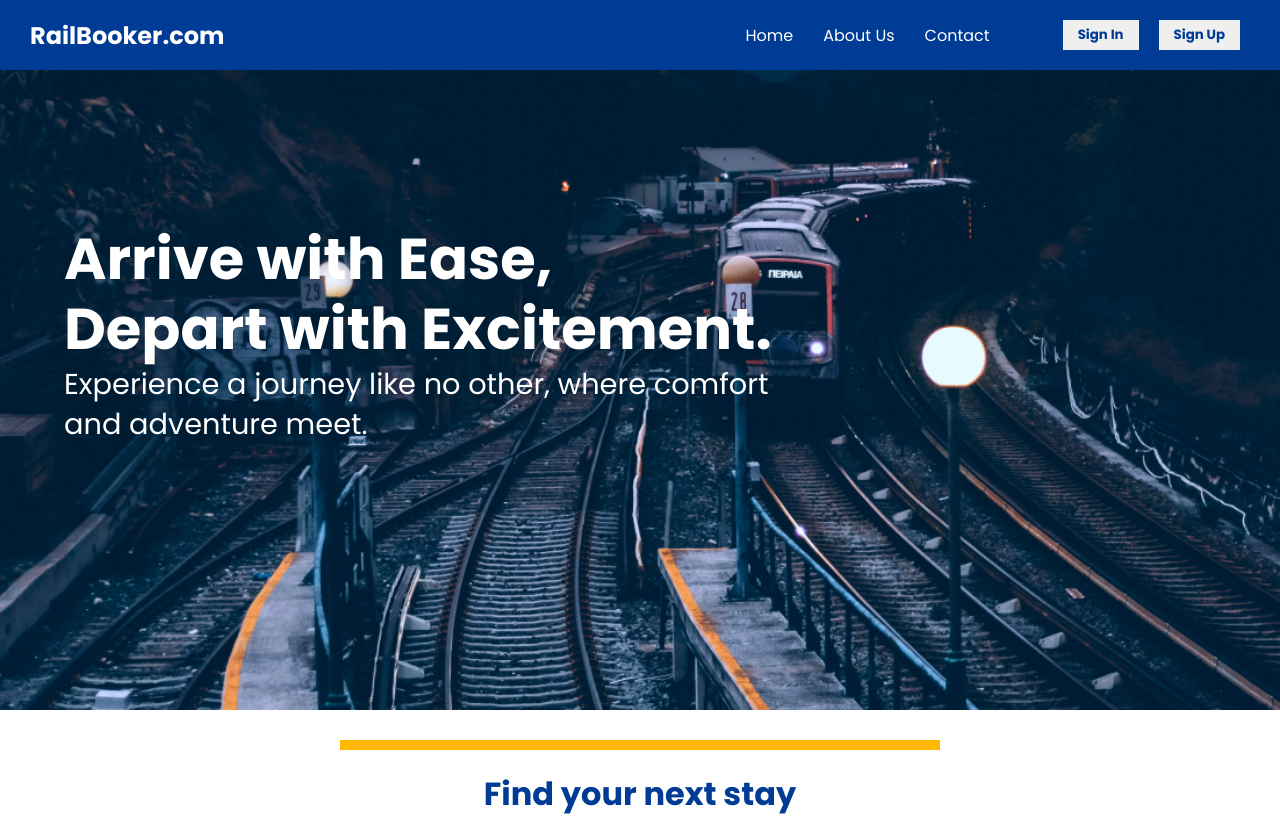
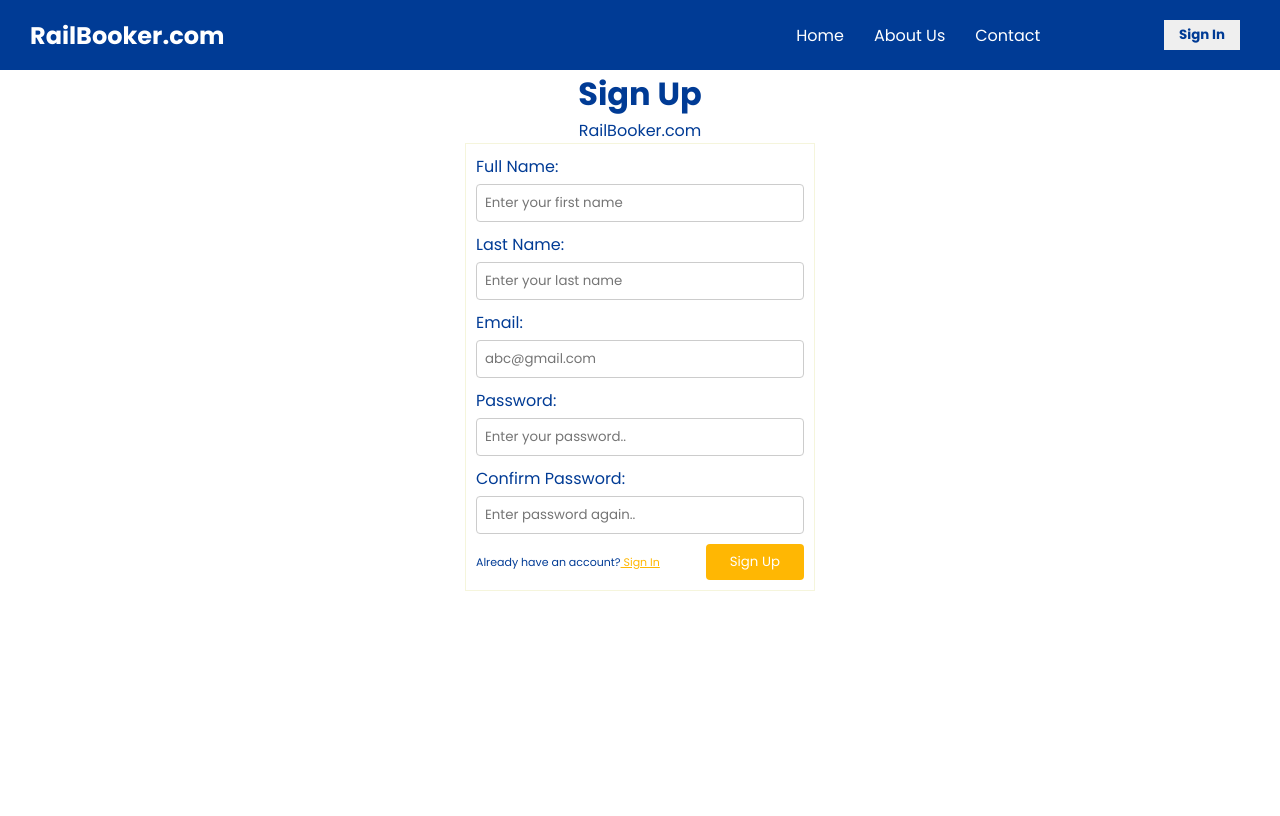
Before and after one commit to UMAR-78/Railway_Station_System, a React (Create React App) app in the folder frontend/: page /signup in a window 1280 px wide. Shown: the top 816 px of the page. Built offline with nearby package versions, Linux system fonts and the light colour scheme.

Commit message:
"Add Sign in page UI design"

```diff
--- a/frontend/package.json
+++ b/frontend/package.json
@@ -8,8 +8,10 @@
     "@testing-library/user-event": "^13.5.0",
     "react": "^18.2.0",
     "react-dom": "^18.2.0",
+    "react-icons": "^4.11.0",
     "react-router-dom": "^6.18.0",
     "react-scripts": "5.0.1",
+    "react-toastify": "^9.1.3",
     "web-vitals": "^2.1.4"
   },
   "scripts": {
--- a/frontend/src/App.js
+++ b/frontend/src/App.js
@@ -3,22 +3,26 @@ import Header from "./components/Header/Header";
 import HeroSection from "./components/Hero/Hero";
 import SearchSection from "./components/Search/Search";
 import Destination from "./components/TravelDestinations/Destination";
-import { BrowserRouter as  Router, Routes, Route } from "react-router-dom";
-import SignIn from './pages/SignIn/SignIn'
+import { BrowserRouter as Router, Routes, Route } from "react-router-dom";
+import SignIn from "./pages/SignIn/SignIn";
+import SignUp from "./pages/SignUp/SignUp";
+import { ToastContainer } from "react-toastify";
+import "react-toastify/dist/ReactToastify.css";
 
 function App() {
   return (
     <>
-      <Header/>
-      <HeroSection/>
-      <div className="Separator"></div>
-      <SearchSection/>
-      <Destination/>
       <Router>
-        <Routes>
-          <Route path="/signin" element={<SignIn />} />
-        </Routes>
+        <div>
+          <Header />
+          <Routes>
+            <Route path="/signin" element={<SignIn />} />
+            <Route path="/signup" element={<SignUp />} />
+            {/* Add more routes for other pages if needed */}
+          </Routes>
+        </div>
       </Router>
+      <ToastContainer/>
     </>
   );
 }
--- a/frontend/src/components/Header/Header.jsx
+++ b/frontend/src/components/Header/Header.jsx
@@ -24,9 +24,12 @@ const Navbar = () => {
       </div>
 
       <div>
-        {/* <Link to="/signin"></Link> */}
-        <button  className="button"> Sign In</button>
-        <button className="button"> Sign Up</button>
+        <Link to="/signin">
+          <button type="button" className="button">
+            {" "}
+            Sign In
+          </button>
+        </Link>
       </div>
     </div>
   );
--- a/frontend/src/pages/SignIn/SignIn.css
+++ b/frontend/src/pages/SignIn/SignIn.css
@@ -1,33 +1,102 @@
-/* Login.css */
-
-.login-container {
-    display: flex;
-    justify-content: center;
-    align-items: center;
-    height: 100vh;
-    background-color: #f5f5f5;
+.heading_signupfrom{
+  color: #003B95;
+  text-align: center
+  ;
 }
 
-  .login-form {
-    background-color: #ffffff;
-    padding: 20px;
-    border-radius: 8px;
-    box-shadow: 0px 0px 10px rgba(0, 0, 0, 0.1);
+.textField
+{
+  text-align: center;
 }
 
-  .form-group {
-    margin-bottom: 20px;
+.SignUpForm {
+  display: flex;
+  flex-direction: column;
+  max-width: 350px;
+  margin: 0 auto;
+  padding: 10px 10px;
+  color: #003B95;
+  border: 1px solid beige;
 }
 
-  label {
-    display: block;
-    margin-bottom: 8px;
-    font-weight: bold;
+.formRow {
+  display: flex;
+  justify-content: space-between;
+  gap: 30px;
+  margin-bottom: 10px;
 }
 
-  input {
+.formField {
+  flex: 1;
+}
+
+.formField label {
+  display: block;
+  margin-bottom: 5px;
+}
+
+.formField input {
   width: 100%;
-    padding: 10px;
+  padding: 8px;
   border: 1px solid #ccc;
   border-radius: 4px;
 }
+
+.formField input,
+.formField select {
+width: 100%;
+padding: 8px;
+border: 1px solid #ccc;
+border-radius: 4px;
+}
+
+.SignInbutton {
+  width: 100%;
+  padding: 8px;
+  background-color: #ffb703;
+  color: #fff;
+  border: none;
+  border-radius: 4px;
+  cursor: pointer;
+  margin-top: 10px;
+}
+
+.SignInbutton:hover {
+  background-color: #ffb703;
+}
+
+.lastRow
+{
+  display: flex;
+  align-items: center;
+  justify-content: space-between;
+}
+.lastRowText
+{
+  font-size: 11px;
+}
+.span-text
+{
+  text-decoration: underline;
+  color: #ffb703;
+  cursor: pointer;
+}
+.ForgetPasswordText
+{
+  font-size: 10px;
+  cursor: pointer;
+}
+.continueWithGoogle
+{
+  text-align: center;
+  margin-top: 20px;
+}
+.lkkjj
+{
+  display: flex;
+  align-items: center;
+  justify-content: center;
+  gap: 5px;
+  cursor: pointer;
+ /* margin-right: 20px; */
+}
--- a/frontend/src/pages/SignIn/SignIn.jsx
+++ b/frontend/src/pages/SignIn/SignIn.jsx
@@ -1,9 +1,64 @@
-import React from 'react'
+import React from "react";
+import "./SignIn.css";
+import { FcGoogle } from "react-icons/fc";
+import { Link } from "react-router-dom";
+const SignUp = () => {
+  return (
+    <div>
+      <div className="SignUpDiv">
+        <div className="textField">
+          <h1 className="heading_signupfrom">Sign In</h1>
+          <p>RailBooker.com</p>
+        </div>
 
-const SignIn = () => {
-  return (
-    <div>SignIn</div>
-  )
-}
+        <form action="" className="SignUpForm">
+          <div className="formRow">
+            <div className="formField">
+              <label>Email:</label>
+              <input type="text" name="from" placeholder="abc@gmail.com" />
+            </div>
+          </div>
 
-export default SignIn
+          <div className="formRow">
+            <div className="formField">
+              <label>Password:</label>
+              <input
+                type="password"
+                name="from"
+                placeholder="Enter your password.."
+              />
+            </div>
+          </div>
+
+          <div className="lastRow">
+            <p className="lastRowText">
+              Create new account.
+              <Link to = '/signup'>
+              <span className="span-text"> Sign Up</span>
+              </Link>
+            </p>
+            <p className="ForgetPasswordText">Forget Password?</p>
+          </div>
+
+
+
+          <button className="SignInbutton" type="submit">
+            Sign In
+          </button>
+
+
+
+          <div className="continueWithGoogle">
+            <p>Or</p>
+            <div className="lkkjj">
+              <p>Continue with google</p>
+              <FcGoogle />
+            </div>
+          </div>
+        </form>
+      </div>
+    </div>
+  );
+};
+
+export default SignUp;
--- a/frontend/src/pages/SignUp/SignUp.css
+++ b/frontend/src/pages/SignUp/SignUp.css
@@ -0,0 +1,77 @@
+.heading_signupfrom{
+    color: #003B95;
+    text-align: center
+    ;
+}
+
+  .SignUpForm {
+    display: flex;
+    flex-direction: column;
+    max-width: 350px;
+    margin: 0 auto;
+    padding: 10px 10px;
+    color: #003B95;
+    border: 1px solid beige;
+}
+
+  .formRow {
+    display: flex;
+    justify-content: space-between;
+    gap: 30px;
+    margin-bottom: 10px;
+  }
+
+  .formField {
+    flex: 1;
+  }
+
+  .formField label {
+    display: block;
+    margin-bottom: 5px;
+  }
+
+  .formField input {
+    width: 100%;
+    padding: 8px;
+    border: 1px solid #ccc;
+    border-radius: 4px;
+  }
+
+  .formField input,
+.formField select {
+  width: 100%;
+  padding: 8px;
+  border: 1px solid #ccc;
+  border-radius: 4px;
+}
+
+  form button {
+    width: 30%;
+    padding: 8px;
+    background-color: #ffb703;
+    color: #fff;
+    border: none;
+    border-radius: 4px;
+    cursor: pointer;
+  }
+
+  form button:hover {
+    background-color: #ffb703;
+  }
+
+  .lastRow
+  {
+    display: flex;
+    align-items: center;
+    justify-content: space-between;
+  }
+  .lastRowText
+  {
+    font-size: 11px;
+  }
+  .span-text
+  {
+    text-decoration: underline;
+    color: #ffb703;
+    cursor: pointer;
+  }
--- a/frontend/src/pages/SignUp/SignUp.jsx
+++ b/frontend/src/pages/SignUp/SignUp.jsx
@@ -1,9 +1,125 @@
-import React from 'react'
+import React, { useState } from "react";
+import "./SignUp.css";
+import { toast } from "react-toastify";
 
 const SignUp = () => {
-  return (
-    <div>SignUp</div>
+
+  const [data,setdata] = useState(
+    {
+      firstName:"",
+      lastName:"",
+      email:"",
+      password:"",
+      confirmPassword:"",
+
+    }
   )
-}
+  const onChange = (e) => {
+    setdata((prevState) => ({
+      ...prevState,
+      [e.target.name]: e.target.value,
+    }))
+  }
 
-export default SignUp
+
+
+
+
+  const onSubmit = (e)=>
+  {
+    e.preventDefault()
+
+    if(data.password != data.confirmPassword)
+    {
+        toast.error("Password do not match!!")
+    }
+  }
+    return (
+    <div>
+      <div className="SignUpDiv">
+        <div className="textField">
+          <h1 className="heading_signupfrom">Sign Up</h1>
+          <p>RailBooker.com</p>
+        </div>
+
+        <form onSubmit={onSubmit} className="SignUpForm">
+          <div className="formRow">
+            <div className="formField">
+              <label>Full Name:</label>
+              <input
+                type="text"
+                name="firstName"
+                placeholder="Enter your first name"
+                value={data.firstName}
+                onChange={onChange}
+                required
+              />
+            </div>
+          </div>
+
+          <div className="formRow">
+            <div className="formField">
+              <label>Last Name:</label>
+              <input
+                type="text"
+                name="lastName"
+                value={data.lastName}
+                onChange={onChange}
+                placeholder="Enter your last name"
+              />
+            </div>
+          </div>
+
+          <div className="formRow">
+            <div className="formField">
+              <label>Email:</label>
+              <input type="text" name="email"
+              value={data.value}
+              onChange={onChange}
+              required
+              placeholder="abc@gmail.com" />
+            </div>
+          </div>
+
+          <div className="formRow">
+            <div className="formField">
+              <label>Password:</label>
+              <input
+                type="password"
+                name="password"
+                value={data.password}
+                onChange={onChange}
+                required
+                placeholder="Enter your password.."
+              />
+            </div>
+          </div>
+
+          <div className="formRow">
+            <div className="formField">
+              <label>Confirm Password:</label>
+              <input
+                type="password"
+                name="confirmPassword"
+                value={data.confirmPassword}
+                onChange={onChange}
+                required
+                placeholder="Enter password again.."
+              />
+            </div>
+          </div>
+
+          <div className="lastRow">
+            <p className="lastRowText">
+              Already have an account?
+              <span className="span-text"> Sign In</span>
+            </p>
+            <button type="submit">Sign Up</button>
+          </div>
+        </form>
+      </div>
+    </div>
+  );
+};
+
+export default SignUp;
```
Also changed, not shown: 1 other file (tests, documents, lock files or other folders). Lines whose indentation alone changed are shown as unchanged.
